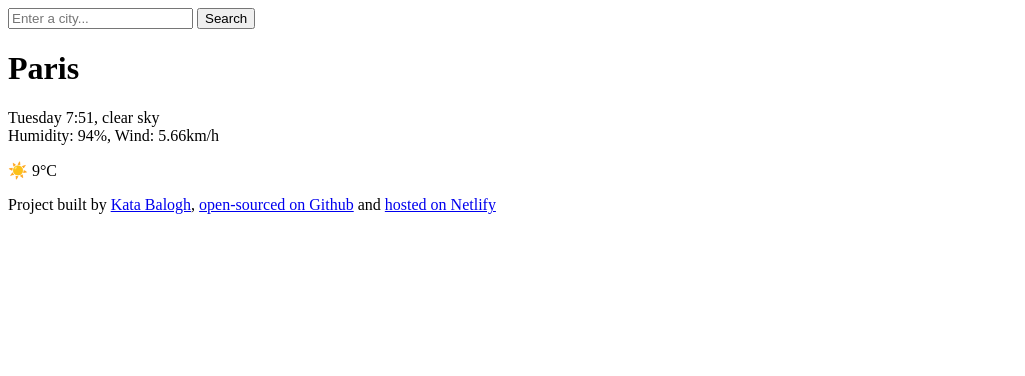
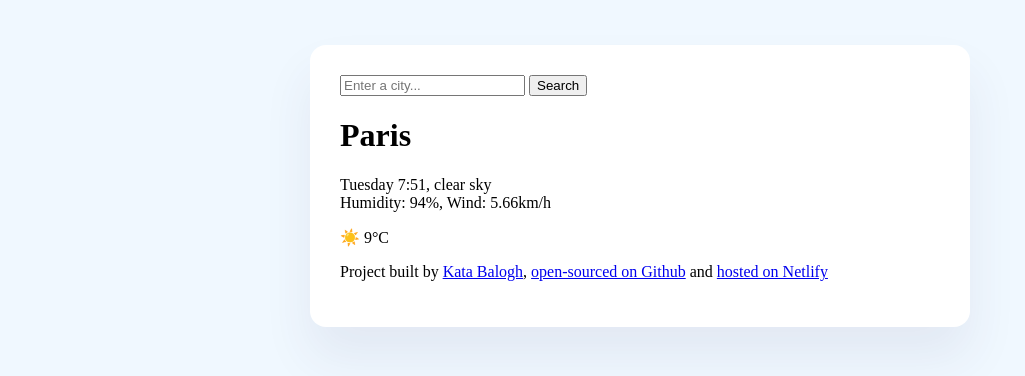
Before and after one commit to kata-lin/weather-forecast, a plain HTML site: page index.html in a window 1280 px wide. Shown: the whole page, without its empty margins (0-1025 px from the left). Drawn offline with Linux system fonts and the light colour scheme.

Commit message:
style the content container

```diff
--- a/index.html
+++ b/index.html
@@ -3,10 +3,12 @@
 <head>
     <meta charset="UTF-8">
     <meta name="viewport" content="width=device-width, initial-scale=1.0">
+    <link rel="stylesheet" href="src/style.css"/>
     <title>Weather forecast</title>
 </head>
 <body>
-    <header>
+    <div class="weather-app">
+        <header>
         <form>
             <input type="search" placeholder="Enter a city..." required/>
             <input type="submit" value="Search"/>
@@ -28,5 +30,6 @@
     <footer>
         <p>Project built by <a href="https://github.com/kata-lin" target="_blank">Kata Balogh</a>, <a href="https://github.com/kata-lin/weather-forecast" target="_blank">open-sourced on Github</a> and <a href="https://sunshine-or-rain.netlify.app/" target="_blank">hosted on Netlify</a></p>
     </footer>
+    </div>
 </body>
 </html>
--- /dev/null
+++ b/src/style.css
@@ -0,0 +1,12 @@
+body {
+    background-color: aliceblue;
+}
+
+.weather-app {
+    background-color: white;
+    max-width: 600px;
+    margin: 45px auto;
+    padding: 30px;
+    border-radius: 16px;
+    box-shadow: 0 30px 50px rgba(65, 50, 100, 0.08);
+}
```
